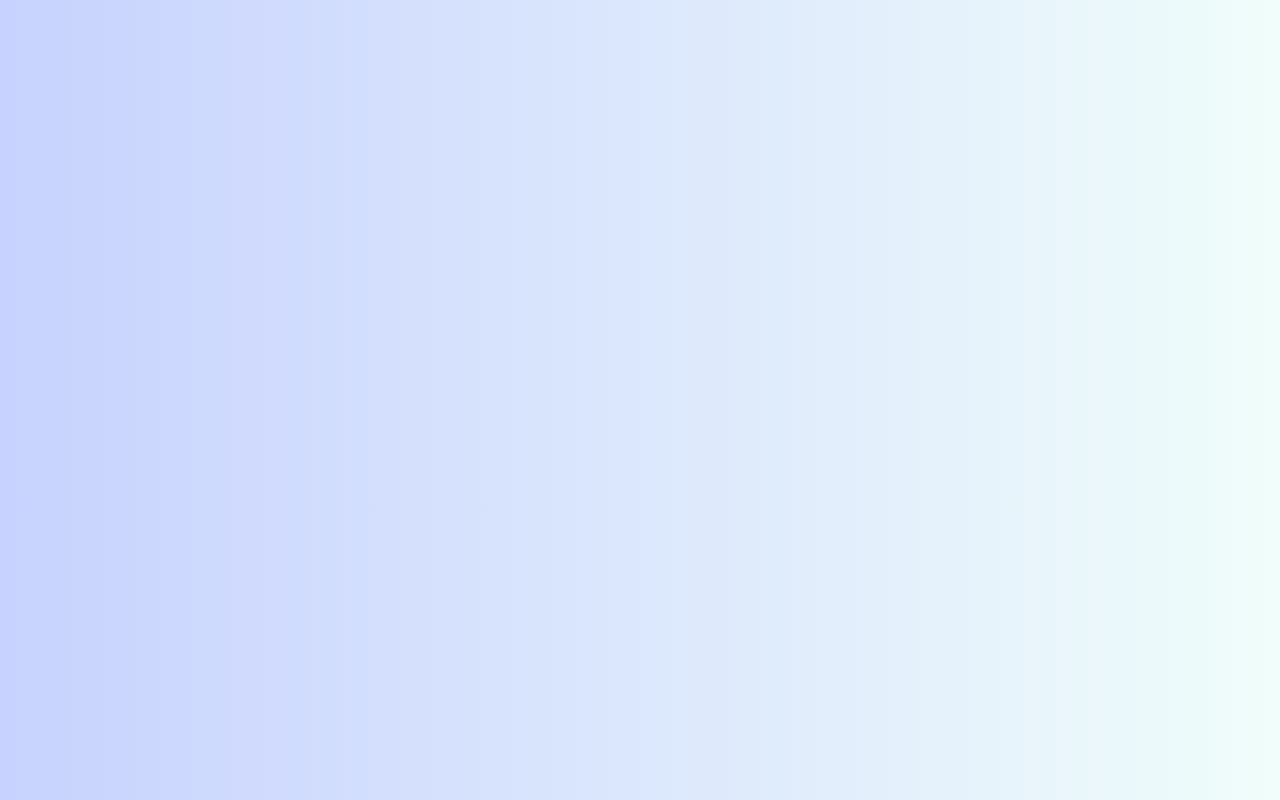
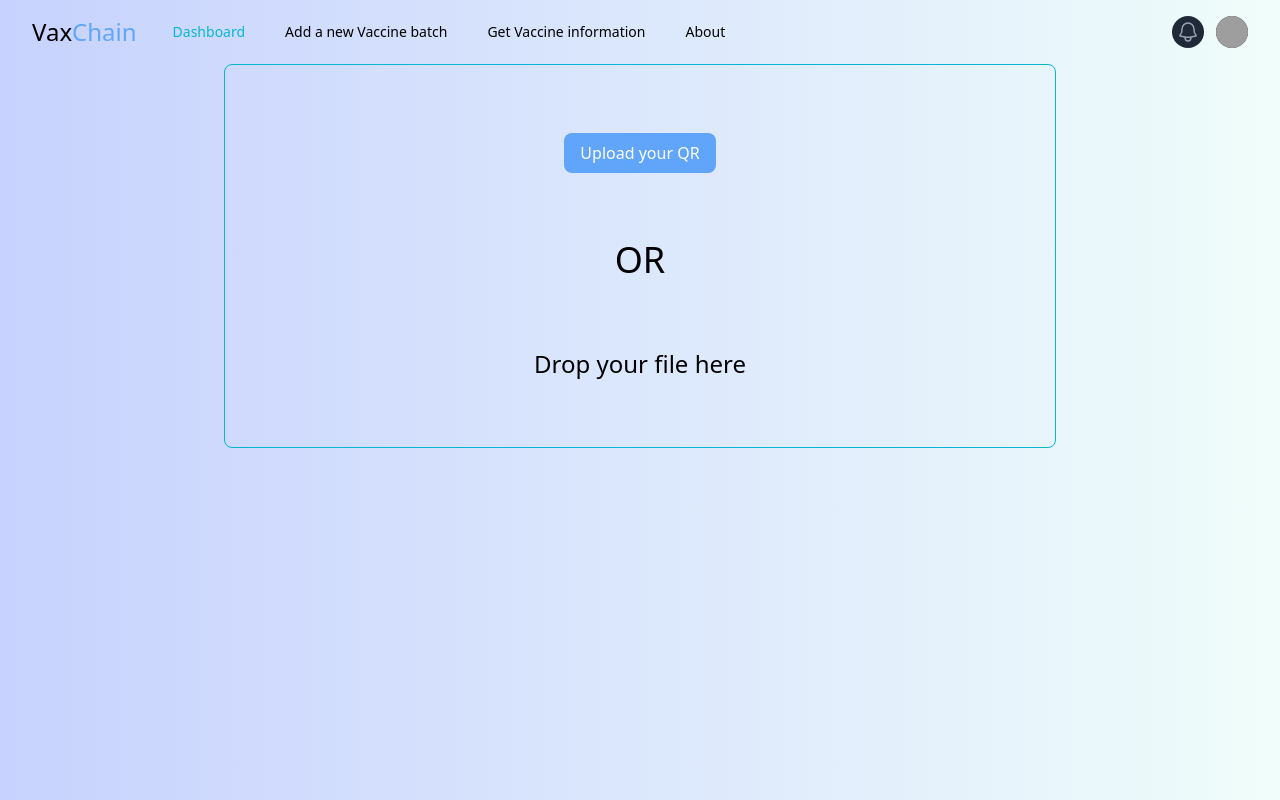
Before and after one commit to CMPN-CODECELL/Syrus-2024-Web3-Localghost, a React (Create React App) app in the folder frontend/: page /scanqr in a window 1280 px wide. Before the commit this address had no page. Built offline with nearby package versions, Linux system fonts and the light colour scheme; grey boxes are pictures that could not be loaded.

Commit message:
Integrate qr page

```diff
--- a/frontend/src/App.js
+++ b/frontend/src/App.js
@@ -5,6 +5,7 @@ import FormComponent from './components/FormComponent';
 import { BrowserRouter as Router,Routes, Switch, Route, BrowserRouter } from 'react-router-dom';
 import Homepage from './components/Homepage';
 import FormPage from './components/FormPage';
+import QRPage from './components/QRPage';
 
 function App() {
   return (
@@ -24,6 +25,7 @@ function App() {
         <Routes>
           <Route path="/" element={<Homepage/>} />
           <Route path="/form" element={<FormPage/>} />
+          <Route path="/scanqr" element={<QRPage/>} />
         </Routes>
       </BrowserRouter>
 
--- a/frontend/src/components/Homepage.jsx
+++ b/frontend/src/components/Homepage.jsx
@@ -2,13 +2,14 @@ import React from 'react'
 import Navbar from './Navbar'
 
 function Homepage() {
-  return (
-    <div className="h-screen bg-gradient-to-r from-indigo-200 to-teal-50">
+  return (<>
         <Navbar/>
-        <h1 className="text-3xl font-bold text-center">
-        Welcome to Vaxchain
+        <div className='flex items-center justify-center h-screen'>
+        <h1 className="text-8xl font-bold text-center">
+          Welcome to Vaxchain
         </h1>
-    </div>
+      </div>
+      </>
   )
 }
 
--- a/frontend/src/components/Navbar.jsx
+++ b/frontend/src/components/Navbar.jsx
@@ -5,7 +5,7 @@ import { Bars3Icon, BellIcon, XMarkIcon } from '@heroicons/react/24/outline'
 const navigation = [
   { name: 'Dashboard', href: '/', current: true },
   { name: 'Add a new Vaccine batch', href: '/form', current: false },
-  { name: 'Get Vaccine information', href: '#', current: false },
+  { name: 'Get Vaccine information', href: 'scanqr', current: false },
   { name: 'About', href: '#', current: false },
 ]
 
@@ -34,11 +34,12 @@ export default function Navbar() {
               </div>
               <div className="flex flex-1 items-center justify-center sm:items-stretch sm:justify-start">
                 <div className="flex flex-shrink-0 items-center">
-                  <img
+                  {/* <img
                     className="h-8 w-auto"
                     src="https://tailwindui.com/img/logos/mark.svg?color=indigo&shade=500"
                     alt="Your Company"
-                  />
+                  /> */}
+                  <span className='text-2xl'>Vax</span> <span className='text-blue-400 text-2xl'>Chain</span>
                 </div>
                 <div className="hidden sm:ml-6 sm:block">
                   <div className="flex space-x-4">
--- /dev/null
+++ b/frontend/src/components/QRPage.js
@@ -0,0 +1,14 @@
+import React from 'react'
+import Navbar from './Navbar'
+import ScanQR from './ScanQR'
+
+const QRPage = () => {
+  return (
+    <div>
+      <Navbar  />
+      <ScanQR />
+    </div>
+  )
+}
+
+export default QRPage
--- /dev/null
+++ b/frontend/src/components/ScanQR.jsx
@@ -0,0 +1,103 @@
+import { useState, useRef } from "react";
+
+const ScanQR = () => {
+  const [files, setFiles] = useState(null);
+  const inputRef = useRef();
+
+  const handleDragOver = (event) => {
+    event.preventDefault();
+  };
+
+  const handleDrop = (event) => {
+    event.preventDefault();
+    setFiles(event.dataTransfer.files)
+  };
+
+  // send files to the server // learn from my other video
+  const handleUpload = () => {
+    const formData = new FormData();
+    formData.append("Files", files);
+    console.log(formData.getAll())
+    // fetch(
+    //   "link", {
+    //     method: "POST",
+    //     body: formData
+    //   }
+    // )
+  };
+
+  if (files) return (
+    <div className="w-500 mx-56  h-96 border border-cyan-500 rounded-lg flex items-center justify-center dropzone" onDragOver={handleDragOver}
+    onDrop={handleDrop}>
+        <div
+            onDragOver={handleDragOver}
+            onDrop={handleDrop}
+            className="dropzone flex flex-col items-center justify-evenly h-full"
+
+        >
+            <div>
+                <button onClick={() => inputRef.current.click()} className="bg-blue-400 rounded-lg px-4 py-2 text-white">Upload your QR</button>
+            </div>
+            <div>
+                <h1 className="text-center text-4xl">OR</h1>
+            </div>
+            <div>
+                <h1 className="text-2xl">Drop your file here</h1>
+            </div>
+
+          <input
+            type="file"
+            multiple
+            onChange={(event) => setFiles(event.target.files)}
+            hidden
+            accept="image/png, image/jpeg"
+            ref={inputRef}
+          />
+        </div>
+    <div className="uploads">
+
+        <ul>
+            {Array.from(files).map((file, idx) => <li key={idx}>{file.name}</li> )}
+        </ul>
+        <div className="actions">
+            <button onClick={() => setFiles(null)}>Cancel</button>
+            <button onClick={handleUpload}>Upload</button>
+        </div>
+    </div>
+
+    </div>
+  )
+
+  return (
+    <div className="w-500 mx-56  h-96 border border-cyan-500 rounded-lg flex items-center justify-center dropzone" onDragOver={handleDragOver}
+    onDrop={handleDrop}>
+        <div
+            onDragOver={handleDragOver}
+            onDrop={handleDrop}
+            className="dropzone flex flex-col items-center justify-evenly h-full "
+
+        >
+            <div>
+                <button onClick={() => inputRef.current.click()} className="bg-blue-400 rounded-lg px-4 py-2 text-white">Upload your QR</button>
+            </div>
+            <div>
+                <h1 className="text-center text-4xl">OR</h1>
+            </div>
+            <div>
+                <h1 className="text-2xl">Drop your file here</h1>
+            </div>
+
+          <input
+            type="file"
+            multiple
+            onChange={(event) => setFiles(event.target.files)}
+            hidden
+            accept="image/png, image/jpeg"
+            ref={inputRef}
+          />
+        </div>
+    </div>
+  );
+};
+
+export default ScanQR;
```
